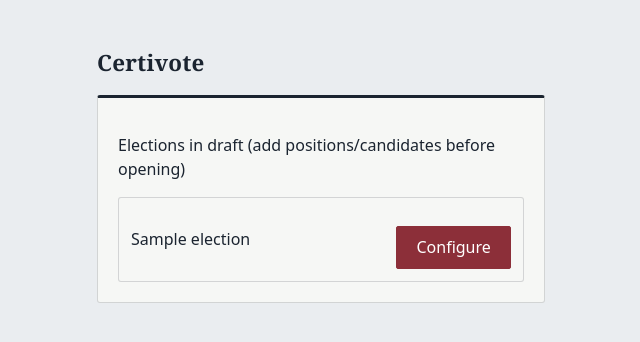
After one commit to Obito324HX/certivote, a Flask app: template app/templates/election_setup_index.html in a window 1280 px wide. The commit adds this page. Shown: the top 342 px of the page, without its empty margins (319-959 px from the left). Run offline with Flask 3, Linux system fonts and the light colour scheme; the template is opened without the code that fills it: values that come from a table or form of the project are taken from there, others are empty; tables that the repository leaves empty hold one stand-in row (values such as "Sample post").

Commit message:
Candidate photo upload stored in Postgres, election setup UI, results page contrast and overflow fixes

```diff
--- a/app/__init__.py
+++ b/app/__init__.py
@@ -40,6 +40,7 @@ def create_app():
     from .voter_ui import voter_ui_bp
     from .admin_ui import admin_ui_bp
     from .public_ui import public_ui_bp
+    from .election_ui import election_ui_bp
     app.register_blueprint(auth_bp)
     app.register_blueprint(registrar_bp)
     app.register_blueprint(elections_bp)
@@ -48,6 +49,7 @@ def create_app():
     app.register_blueprint(voter_ui_bp)
     app.register_blueprint(admin_ui_bp)
     app.register_blueprint(public_ui_bp)
+    app.register_blueprint(election_ui_bp)
 
     csrf.exempt(auth_bp)
     csrf.exempt(registrar_bp)
@@ -58,6 +60,15 @@ def create_app():
     @app.route("/")
     def root():
         return redirect(url_for("voter_ui.index"))
+
+    @app.route("/candidates/<int:candidate_id>/photo")
+    def candidate_photo(candidate_id):
+        from flask import Response, abort
+        from .models import Candidate
+        candidate = db.session.get(Candidate, candidate_id)
+        if candidate is None or not candidate.photo_data:
+            abort(404)
+        return Response(candidate.photo_data, mimetype=candidate.photo_mimetype or "image/jpeg")
 
     @app.after_request
     def set_security_headers(response):
--- /dev/null
+++ b/app/election_ui.py
@@ -0,0 +1,81 @@
+"""
+Super-admin HTML pages for election setup: picking a draft election,
+viewing its positions, and adding candidates with a photo -- uploaded
+straight into the database (see models.Candidate.photo_data) rather
+than to local disk, since Render's free-tier filesystem doesn't survive
+a redeploy or spin-down but Postgres does.
+"""
+
+from flask import Blueprint, render_template, request, redirect, url_for, flash
+
+from .models import db, Election, ElectionStatus, Position, Candidate
+from .auth import require_role_page
+
+election_ui_bp = Blueprint("election_ui", __name__, url_prefix="/admin/elections")
+
+ALLOWED_PHOTO_TYPES = {
+    "image/jpeg": "jpeg",
+    "image/png": "png",
+    "image/webp": "webp",
+}
+MAX_PHOTO_BYTES = 500 * 1024  # 500KB -- keeps ballot/results pages light on a slow connection
+
+
+@election_ui_bp.route("/")
+@require_role_page("super_admin")
+def index():
+    drafts = (Election.query
+              .filter_by(status=ElectionStatus.DRAFT)
+              .order_by(Election.voting_opens_at)
+              .all())
+    return render_template("election_setup_index.html", elections=drafts)
+
+
+@election_ui_bp.route("/<int:election_id>")
+@require_role_page("super_admin")
+def show(election_id):
+    election = db.session.get(Election, election_id)
+    if election is None:
+        flash("Election not found.")
+        return redirect(url_for("election_ui.index"))
+    return render_template("election_setup_detail.html", election=election)
+
+
+@election_ui_bp.route("/positions/<int:position_id>/candidates", methods=["POST"])
+@require_role_page("super_admin")
+def add_candidate(position_id):
+    position = db.session.get(Position, position_id)
+    if position is None:
+        flash("Position not found.")
+        return redirect(url_for("election_ui.index"))
+    if position.locked:
+        flash("This position is locked -- the election is no longer in draft.")
+        return redirect(url_for("election_ui.show", election_id=position.election_id))
+
+    name = request.form.get("name", "").strip()
+    manifesto = request.form.get("manifesto", "").strip() or None
+    if not name:
+        flash("Candidate name is required.")
+        return redirect(url_for("election_ui.show", election_id=position.election_id))
+
+    photo_data, photo_mimetype = None, None
+    file = request.files.get("photo")
+    if file and file.filename:
+        if file.mimetype not in ALLOWED_PHOTO_TYPES:
+            flash("Photo must be a JPEG, PNG, or WebP image.")
+            return redirect(url_for("election_ui.show", election_id=position.election_id))
+
+        raw = file.read()
+        if len(raw) > MAX_PHOTO_BYTES:
+            flash("Photo must be under 500KB -- please resize it and try again.")
+            return redirect(url_for("election_ui.show", election_id=position.election_id))
+
+        photo_data, photo_mimetype = raw, file.mimetype
+
+    db.session.add(Candidate(
+        position_id=position.id, name=name, manifesto=manifesto,
+        photo_data=photo_data, photo_mimetype=photo_mimetype,
+    ))
+    db.session.commit()
+    flash(f"Added {name} to {position.title}.")
+    return redirect(url_for("election_ui.show", election_id=position.election_id))
--- a/app/static/style.css
+++ b/app/static/style.css
@@ -27,6 +27,8 @@
 
 * { box-sizing: border-box; }
 
+html, body { overflow-x: hidden; }
+
 body {
   font-family: system-ui, -apple-system, sans-serif;
   max-width: 480px;
@@ -35,6 +37,7 @@ body {
   background: var(--paper);
   color: var(--ink);
   line-height: 1.45;
+  overflow-wrap: break-word;
 }
 
 h1 {
@@ -183,6 +186,8 @@ legend {
 .data {
   font-family: ui-monospace, 'SF Mono', Consolas, monospace;
   font-size: 0.85rem;
+  word-break: break-all;
+  overflow-wrap: anywhere;
 }
 
 /* ---- Broadcast theme: public turnout + results reveal only ---- */
@@ -207,6 +212,11 @@ body.broadcast .success {
 body.broadcast .election {
   background: rgba(255, 255, 255, 0.04);
   border-color: var(--broadcast-line);
+}
+body.broadcast .candidate {
+  background: rgba(255, 255, 255, 0.04);
+  border-color: var(--broadcast-line);
+  color: var(--broadcast-text);
 }
 body.broadcast a { color: var(--broadcast-text); }
 
--- a/app/templates/admin_kiosk_ballot.html
+++ b/app/templates/admin_kiosk_ballot.html
@@ -11,7 +11,9 @@
         <legend>{{ position.title }}{% if position.seats > 1 %} (choose up to {{ position.seats }}){% endif %}</legend>
         {% for c in position.candidates %}
           <div class="candidate">
-            {% if c.photo_url %}
+            {% if c.photo_data %}
+              <img class="candidate-photo" src="{{ url_for('candidate_photo', candidate_id=c.id) }}" alt="{{ c.name }}">
+            {% elif c.photo_url %}
               <img class="candidate-photo" src="{{ c.photo_url }}" alt="{{ c.name }}">
             {% else %}
               <div class="candidate-photo-placeholder">{{ c.name[0] }}</div>
--- /dev/null
+++ b/app/templates/election_setup_index.html
@@ -0,0 +1,14 @@
+{% extends "base.html" %}
+{% block content %}
+<div class="card">
+  <p>Elections in draft (add positions/candidates before opening)</p>
+  {% for e in elections %}
+    <div class="election">
+      <span>{{ e.name }}</span>
+      <a href="{{ url_for('election_ui.show', election_id=e.id) }}"><button type="button">Configure</button></a>
+    </div>
+  {% else %}
+    <p>No draft elections yet.</p>
+  {% endfor %}
+</div>
+{% endblock %}
```
Also changed, not shown: app/models.py (+11 -0 lines), app/results_logic.py (+7 -1 lines), app/templates/admin_dashboard.html (+6 -3 lines), app/templates/election_setup_detail.html (added, +40 -0 lines), app/templates/public_results.html (+9 -5 lines).
